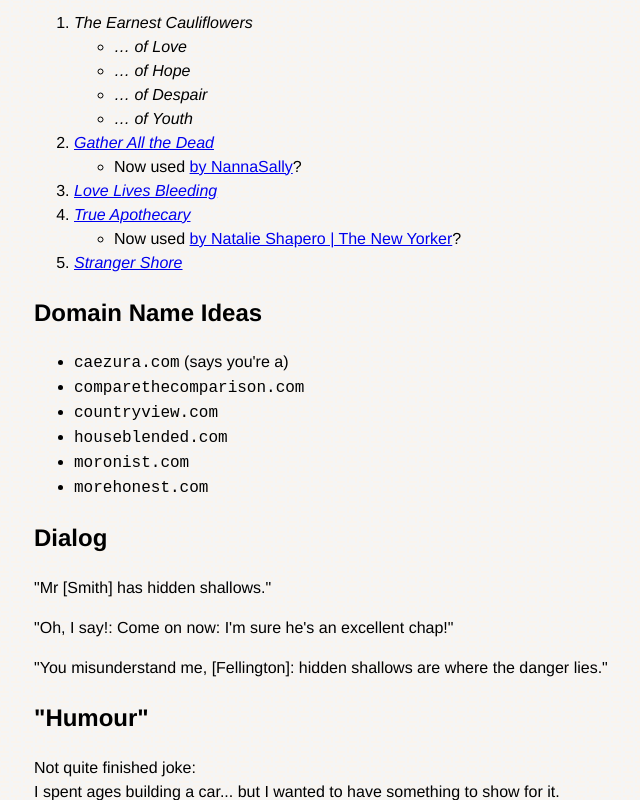
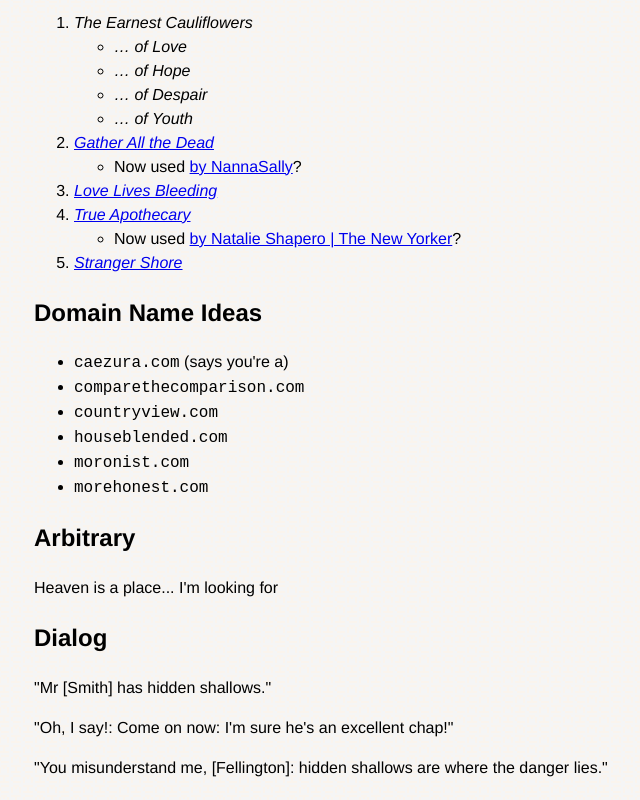
Before and after one commit to ayeseeem/ayeseeem.github.io, a plain HTML site: page app/words-poetical.html in a window 1280 px wide. Shown: the part 356-1156 px from the top of the page, without its empty margins (14-654 px from the left). Drawn offline with Linux system fonts and the light colour scheme.

Commit message:
feat(words): Add Heaven is a place...

```diff
--- a/app/words-poetical.html
+++ b/app/words-poetical.html
@@ -62,6 +62,11 @@
   </ul>
 
 
+  <h2>Arbitrary</h2>
+
+  <p>Heaven is a place... I'm looking for</p>
+
+
   <h2>Dialog</h2>
 
   <p>"Mr [Smith] has hidden shallows."</p>
```
